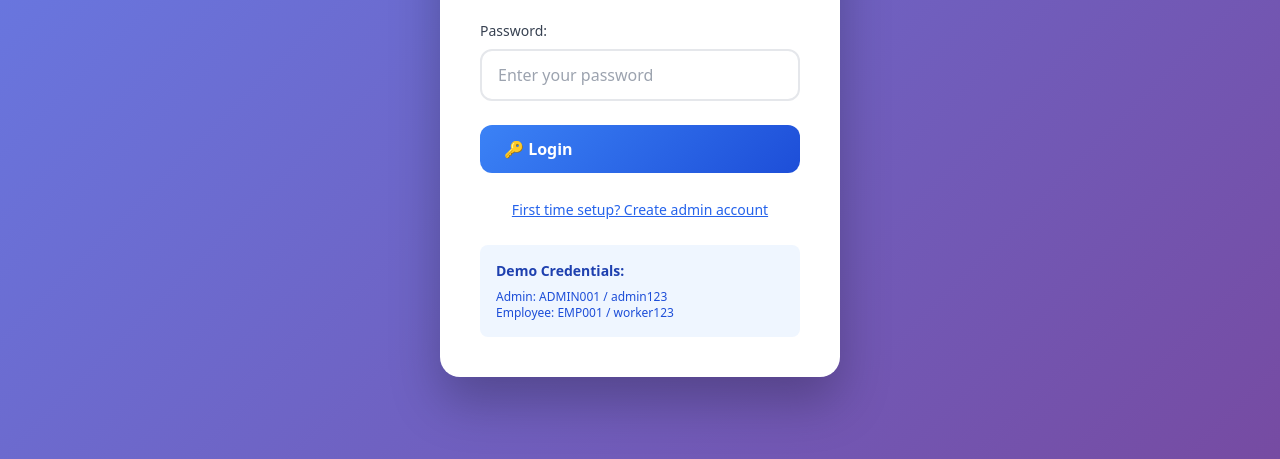
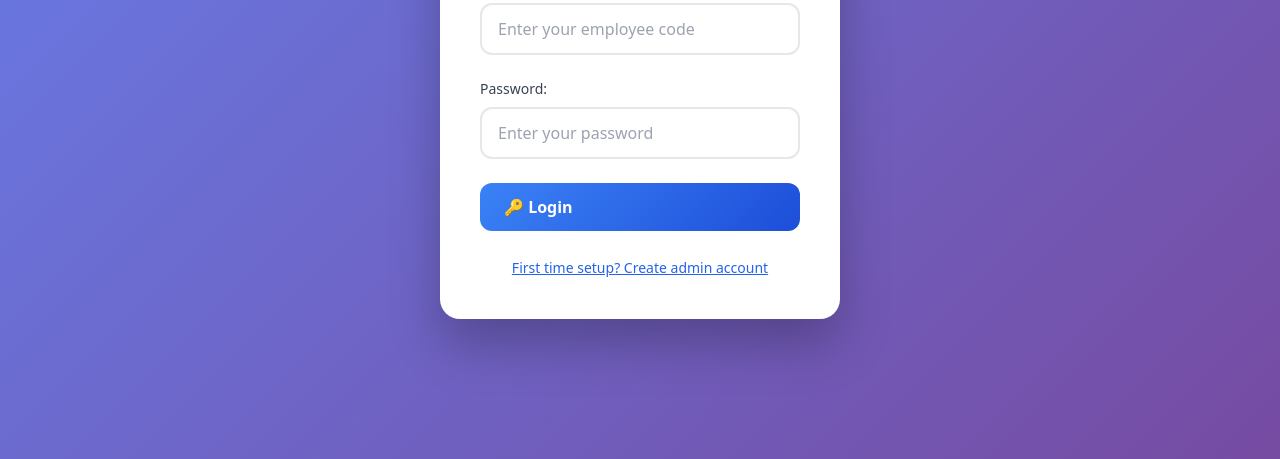
Before and after one commit to Accu1959/cabinet-inventory, a plain HTML site: page index.html in a window 1280 px wide. Shown: the part 341-800 px from the top of the page. Drawn offline with nearby package versions, Linux system fonts and the light colour scheme.

Commit message:
Update index.html

```diff
--- a/index.html
+++ b/index.html
@@ -63,12 +63,6 @@
         <button onclick="showAdminSetup()" class="text-blue-600 hover:text-blue-800 text-sm underline">
           First time setup? Create admin account
         </button>
-      </div>
-
-      <div class="bg-blue-50 p-4 rounded-lg">
-        <p class="text-sm text-blue-800 font-semibold mb-2">Demo Credentials:</p>
-        <p class="text-xs text-blue-700">Admin: ADMIN001 / admin123</p>
-        <p class="text-xs text-blue-700">Employee: EMP001 / worker123</p>
       </div>
     </div>
   </div>
```
